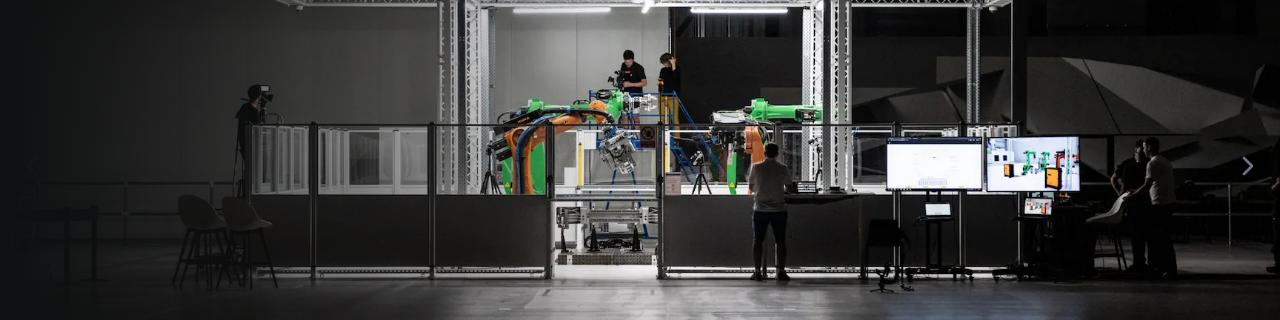
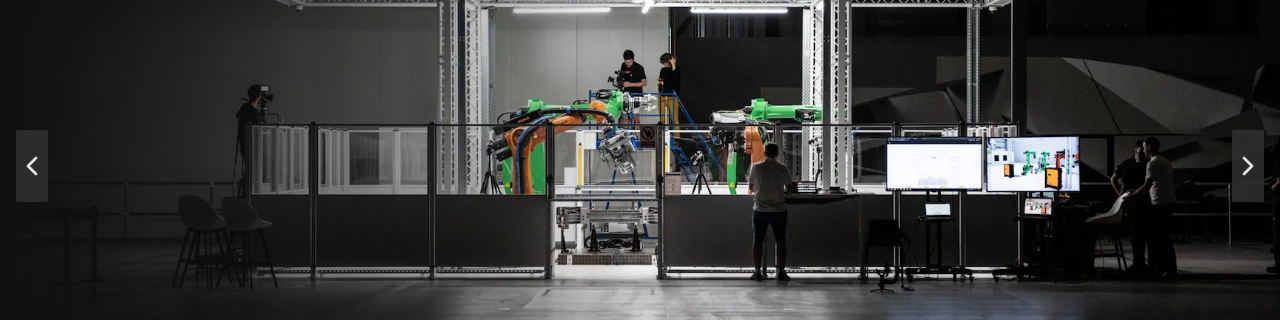
Before and after one commit to Atul-Rathour/RJ-Transport, a React (Vite) app: page / in a window 1280 px wide. Shown: the part 234-554 px from the top of the page. Built offline with nearby package versions, Linux system fonts and the light colour scheme.

Commit message:
minor changes

```diff
--- a/src/Components/Footer.jsx
+++ b/src/Components/Footer.jsx
@@ -22,7 +22,7 @@ const Footer = () => {
         <div className="bottomShadow  "></div>
 
         <div className="flex flex-wrap items-center justify-between w-[100vw] relative">
-          <div className="lg:w-[300px] md:w-[100vw] sm:w-[100vw] mobile:w-[100vw] flex items-center justify-center " >
+          <div className="lg:w-[300px] md:w-[100vw] sm:w-[100vw] mobile:w-[100vw] flex items-center justify-center ">
             <div className="w-[300px] h-[300px] ms-8 flex flex-wrap justify-center items-center flex-col relative z-2  mt-[1rem] ">
               <div className="w-[70%] h-[70%] relative z-2 ">
                 <img src={Logo} className="w-full h-full object-cover" alt="" />
@@ -68,12 +68,12 @@ const Footer = () => {
                     Dubai, UAE
                   </p>
 
-                  <a href="" className="text-textGray mt-3 ">
-                    +91 9658743211
+                  <a href="" className="text-textGray mt-3  ">
+                    <p className="cool-link" >+91 9658743211</p>
                   </a>
 
-                  <a href="" className="text-textGray mt-3 ">
-                    contact@RJTrading.com
+                  <a href="" className="text-textGray mt-3  ">
+                    <p className="cool-link" >contact@RJTrading.com</p>
                   </a>
                 </div>
               </div>
--- a/src/Home/AboutCompany.jsx
+++ b/src/Home/AboutCompany.jsx
@@ -40,7 +40,7 @@ const AboutCompany = () => {
         <img
           src={Img2}
           alt="light bulb"
-          className="group-hover:scale-110 group-hover:cursor-pointer transition-transform duration-1000 w-full h-full object-cover"
+          className="group-hover:scale-110 transition-transform duration-1000 w-full h-full object-cover"
         />
         <div className="upperShadow"></div>
       </div>
@@ -50,7 +50,7 @@ const AboutCompany = () => {
         <img
           src={Img3}
           alt="tall building"
-          className="group-hover:scale-110 group-hover:cursor-pointer transition-transform duration-1000 w-full h-full object-cover"
+          className="group-hover:scale-110 transition-transform duration-1000 w-full h-full object-cover"
         />
         <div className="upperShadow"></div>
         <div className="leftShadow"></div>
@@ -61,7 +61,7 @@ const AboutCompany = () => {
         <img
           src={Img1}
           alt="company building"
-          className="group-hover:scale-110 group-hover:cursor-pointer transition-transform duration-1000 w-full h-full object-cover"
+          className="group-hover:scale-110 transition-transform duration-1000 w-full h-full object-cover"
         />
         <div className="upperShadow"></div>
       </div>
--- a/src/Home/Blogs.jsx
+++ b/src/Home/Blogs.jsx
@@ -6,7 +6,7 @@ import LocomotiveImage from "../Components/LocomotiveImage";
 
 const Blogs = () => {
   return (
-    <div className="flex mobile:flex-col lg:flex-row w-[100vw] lg:h-[100vh] mobile:h-[200vh] ps-10 pe-10 mt-[20rem] mb-[10rem] overflow-hidden ">
+    <div className="flex mobile:flex-col lg:flex-row w-[100vw] lg:h-[100vh] mobile:h-[200vh] ps-10 pe-10 mt-[10rem] mb-[10rem] overflow-hidden ">
       <div className="h-full flex lg:w-[25%] mobile:w-[100%] pt-20 justify-between mobile:items-center lg:items-start flex-col gap-[2rem] ">
         <div className="ms-2">
           <div className="w-[150px] h-[150px] ">
--- a/src/Home/Carousel.jsx
+++ b/src/Home/Carousel.jsx
@@ -85,7 +85,7 @@ const ImageCarousel = () => {
 
       <div className="absolute ms-5 me-5 bottom-10 left-0 right-0 flex justify-center space-x-2">
         {carouselArray.map((item, index) => (
-          <div key={index} className="flex  flex-col z-[2] justify-end cursor-pointer w-[100%] group"
+          <a key={index} className="flex  flex-col z-[2] justify-end w-[100%] group"
           onClick={() => handleSlideChange(index)}>
             <div
               className={`content relative mb-5 text-textGray opacity-0 transition-opacity duration-300 group-hover:opacity-100 ${
@@ -124,12 +124,12 @@ const ImageCarousel = () => {
                 }}
               />
             </div>
-          </div>
+          </a>
         ))}
       </div>
 
-      <button
-        className="absolute top-1/2 left-4 -translate-y-1/2 text-gray-500 hover:text-gray-700"
+      <a
+        className="absolute top-1/2 left-4 -translate-y-1/2 text-textGray bg-customGray z-[2] pt-5 pb-5 rounded-sm "
         onClick={() =>
           setCurrentIndex(
             (prevIndex) => (prevIndex - 1 + carouselArray.length) % carouselArray.length
@@ -137,16 +137,16 @@ const ImageCarousel = () => {
         }
       >
         <ChevronLeft size={32} />
-      </button>
+      </a>
 
-      <button
-        className="absolute top-1/2 right-4 -translate-y-1/2 text-gray-500 hover:text-gray-700"
+      <a
+        className="absolute top-1/2 right-4 -translate-y-1/2 text-textGray bg-customGray z-[2] pt-5 pb-5 rounded-sm "
         onClick={() =>
           setCurrentIndex((prevIndex) => (prevIndex + 1) % carouselArray.length)
         }
       >
         <ChevronRight size={32} />
-      </button>
+      </a>
     </div>
   );
 };
```
